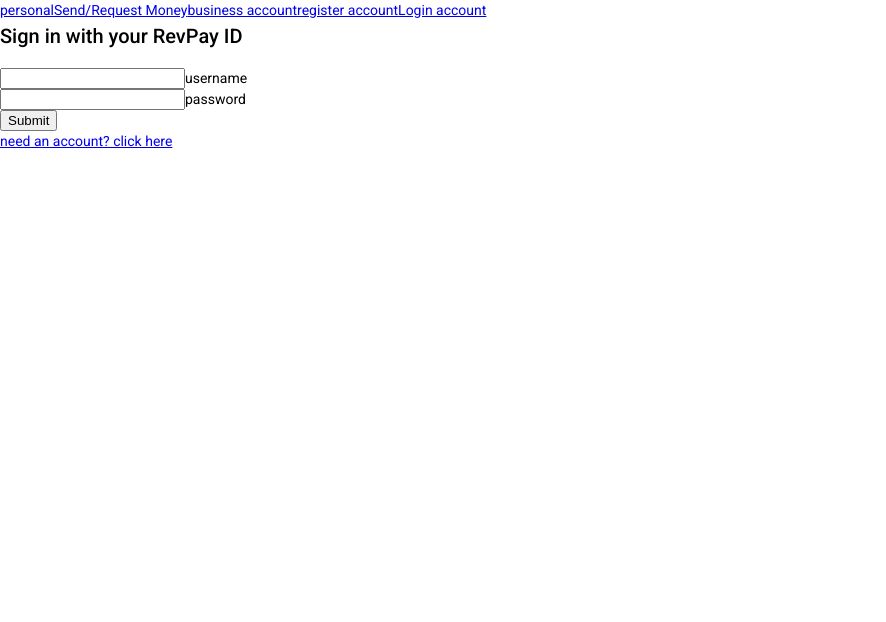
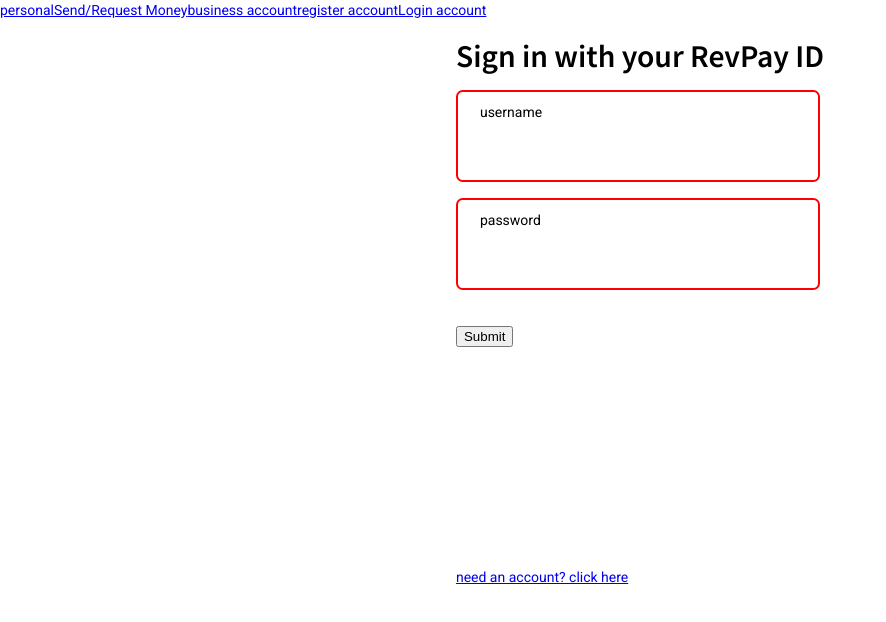
Before and after one commit to mdiazelt/RevPay-Banking-Project, an Angular app in the folder frontend/: page /login in a window 1280 px wide. Shown: the top 622 px of the page, without its empty margins (0-886 px from the left). Built offline with nearby package versions, Linux system fonts and the light colour scheme; a web font is replaced by a local one.

Commit message:
added CSS styling to log in not complete yet

```diff
--- a/frontend/src/app/components/login-account/login-account.component.css
+++ b/frontend/src/app/components/login-account/login-account.component.css
@@ -0,0 +1,96 @@
+h2 {
+    font-family: 'Noto Sans JP', sans-serif;
+    font-weight: 600;
+    margin: 0;
+    padding: 0;
+    display: block;
+    font-size: 2em;
+    margin-block-start: 0.67em;
+    margin-block-end: 0.67em;
+    margin-inline-start: 0px;
+    margin-inline-end: 0px;
+    font-weight: bold;
+    /* color: white; */
+}
+
+.login-forms{
+    display: grid;
+    justify-content: center;
+    min-height: 100vh;
+    /* background-color:  #2c2c2e;     */
+}
+
+.input-fields{
+    position: relative;
+    width: 20rem;
+    height: 3rem;
+
+}
+.input-fields2{
+    position: relative;
+    margin-top:60px;
+    width: 20rem;
+    height: 3rem;
+
+}
+#username{
+    position: absolute;
+    top:0;
+    left: 0;
+    width: 100%;
+    height: 100%;
+    border: 2px solid gray;
+    border-radius: .5em;
+    color: black;
+    outline: none;
+    padding: 1.25rem;
+    background: none;
+    border-color: red;
+}
+
+#username:focus{
+    border-color: green;
+}
+#button-submit{
+    position: relative;
+    margin-top: 5rem;
+}
+
+#revPayID_field_label{
+    position: absolute;
+    left: 1rem;
+    top:0.8rem;
+    padding: 0 0.5rem;
+    color: black;
+    cursor: text;
+    transition: top 200ms ease-in, left 200ms ease-in, font-size 200ms ease-in;
+    background-color:white ;
+}
+
+#username:focus ~ #revPayID_field_label, #username:not(:placeholder-shown)#username:not(:focus)~#revPayID_field_label{
+    top:-0.5rem;
+    font-size: 0.8rem;
+    left:0.8rem;
+}
+#password:focus ~ #revPayID_field_label, #password:not(:placeholder-shown)#password:not(:focus)~#revPayID_field_label{
+    top:-0.5rem;
+    font-size: 0.8rem;
+    left:0.8rem;
+}
+#password{
+    position: absolute;
+    top:0;
+    left: 0;
+    width: 100%;
+    height: 100%;
+    border: 2px solid gray;
+    border-radius: .5em;
+    color: black;
+    outline: none;
+    padding: 1.25rem;
+    background: none;
+    border-color: red;
+}
+#password:focus{
+    border-color: green;
+}
```
